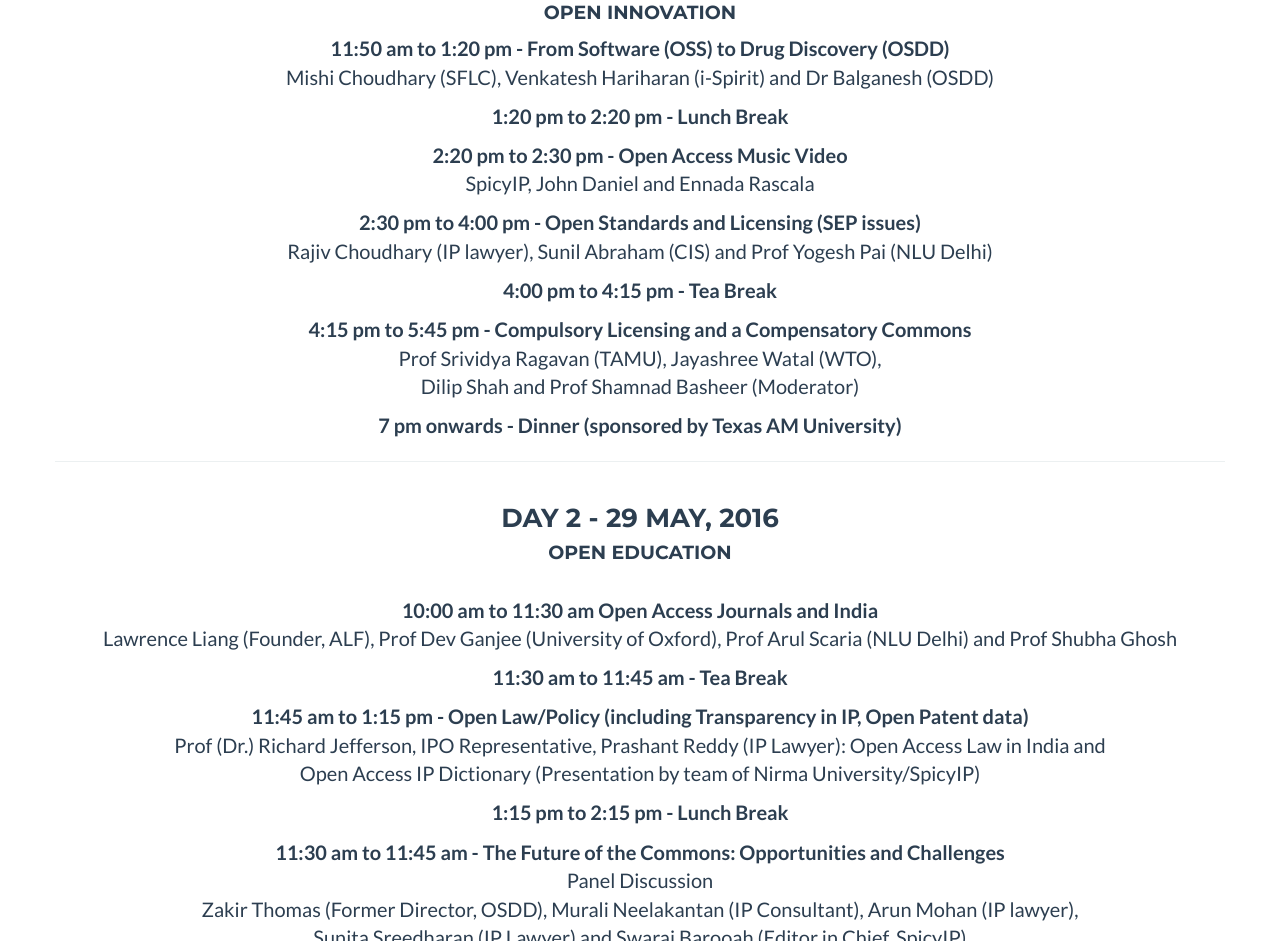
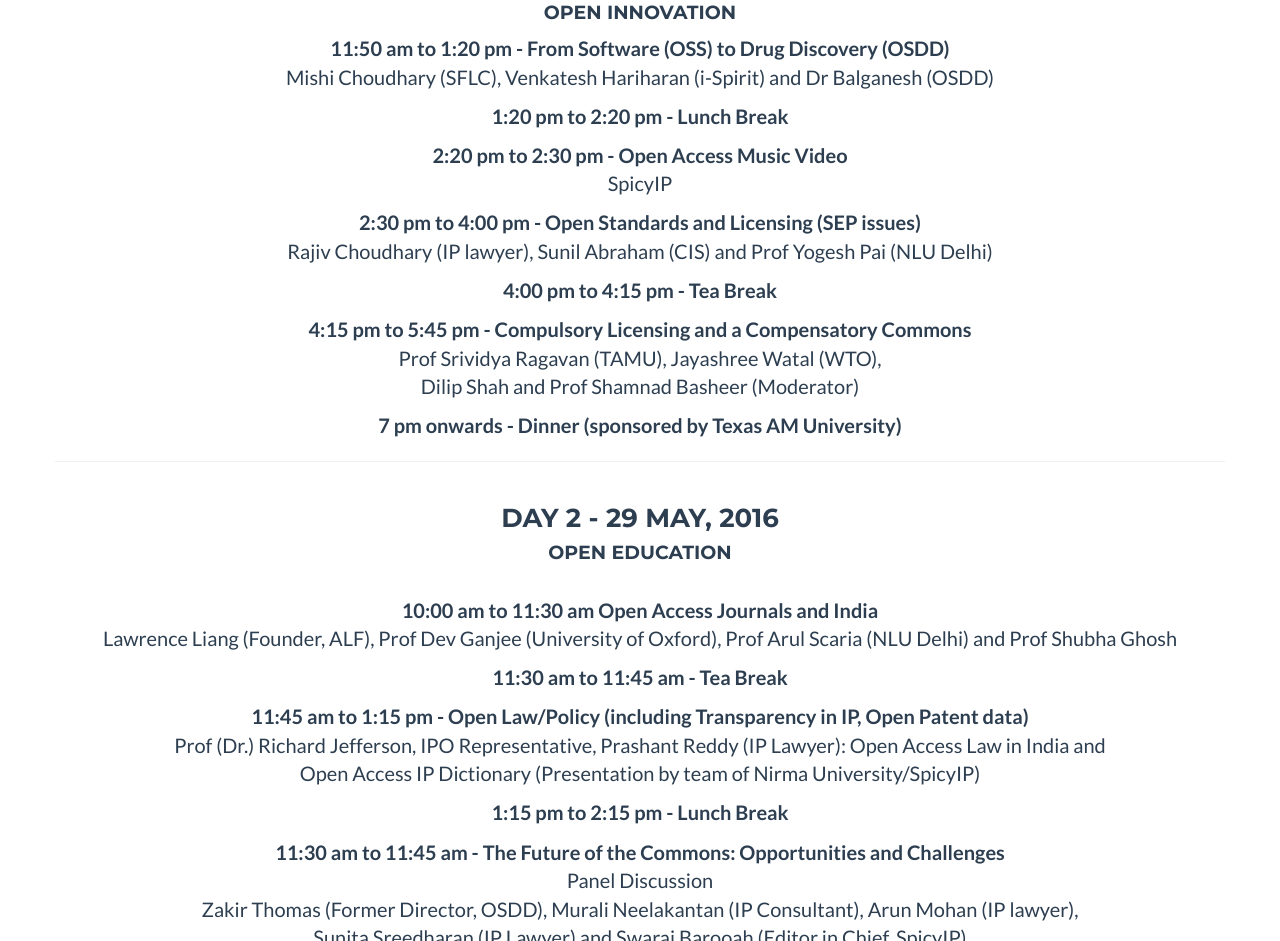
Before and after one commit to fsmk/consilience16, a plain HTML site: page index.html in a window 1280 px wide. Shown: the part 2475-3416 px from the top of the page. Drawn offline with nearby package versions, Linux system fonts and the light colour scheme; some packages are replaced by stand-ins of ours.

Commit message:
Fix issue #9

```diff
--- a/index.html
+++ b/index.html
@@ -300,9 +300,7 @@
 
             <p><b>2:20 pm to 2:30 pm -
               Open Access Music Video<br></b>
-              SpicyIP,
-              John Daniel and
-              Ennada Rascala
+              SpicyIP
             </p>
 
             <p><b>2:30 pm to 4:00 pm -
```
